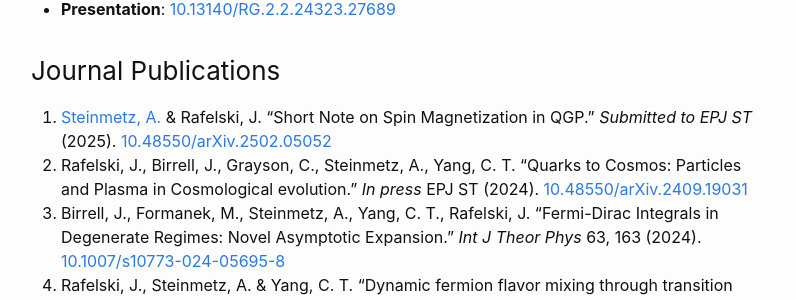
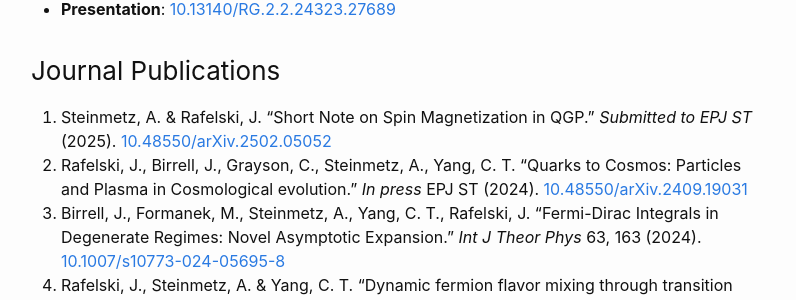
Before and after one commit to ajsteinmetz/ajsteinmetz.github.io, a Jekyll site: the page built from cv.md, in a window 1280 px wide and 900 px high, scrolled down 1501 px. Shown: the part 153-453 px from the top of the window, without its empty margins (239-1035 px from the left). Built offline with Jekyll 4.4.1, drawn with Linux system fonts in a browser that asks for light colours; our own code applies the rules of GitHub Pages for plain Markdown files; comment, search, counter and statistics services are not loaded; some of the changed lines change nothing that is shown.

Commit message:
Update cv.md

```diff
--- a/cv.md
+++ b/cv.md
@@ -40,7 +40,7 @@
 
 ### Journal Publications
 
-1. [Steinmetz, A.](https://github.com/ajsteinmetz/short-note-qgp) & Rafelski, J. "Short Note on Spin Magnetization in QGP." _Submitted to EPJ ST_ (2025). [10.48550/arXiv.2502.05052](https://doi.org/10.48550/arXiv.2502.05052)
+1. Steinmetz, A. & Rafelski, J. "Short Note on Spin Magnetization in QGP." _Submitted to EPJ ST_ (2025). [10.48550/arXiv.2502.05052](https://doi.org/10.48550/arXiv.2502.05052)
 2. Rafelski, J., Birrell, J., Grayson, C., Steinmetz, A., Yang, C. T. "Quarks to Cosmos: Particles and Plasma in Cosmological evolution." *In press* EPJ ST (2024). [10.48550/arXiv.2409.19031](https://doi.org/10.48550/arXiv.2409.19031)
 3. Birrell, J., Formanek, M., Steinmetz, A., Yang, C. T., Rafelski, J. "Fermi-Dirac Integrals in Degenerate Regimes: Novel Asymptotic Expansion." *Int J Theor Phys* 63, 163 (2024). [10.1007/s10773-024-05695-8](https://doi.org/10.1007/s10773-024-05695-8)
 4. Rafelski, J., Steinmetz, A. & Yang, C. T. "Dynamic fermion flavor mixing through transition dipole moments." *IJMPA* 38.31 (2023): 2350163. [10.1142/S0217751X23501634](https://doi.org/10.1142/S0217751X23501634)
```
